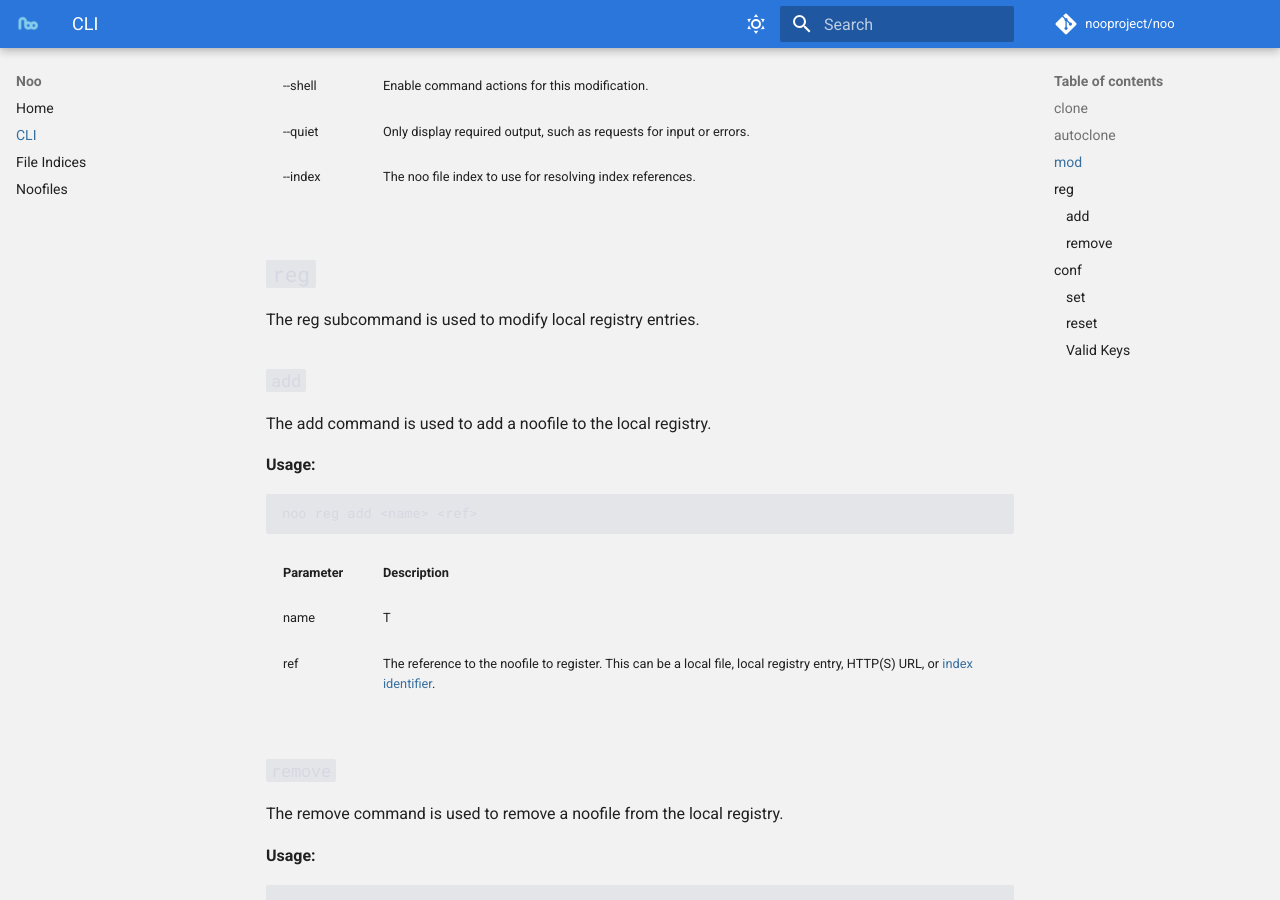
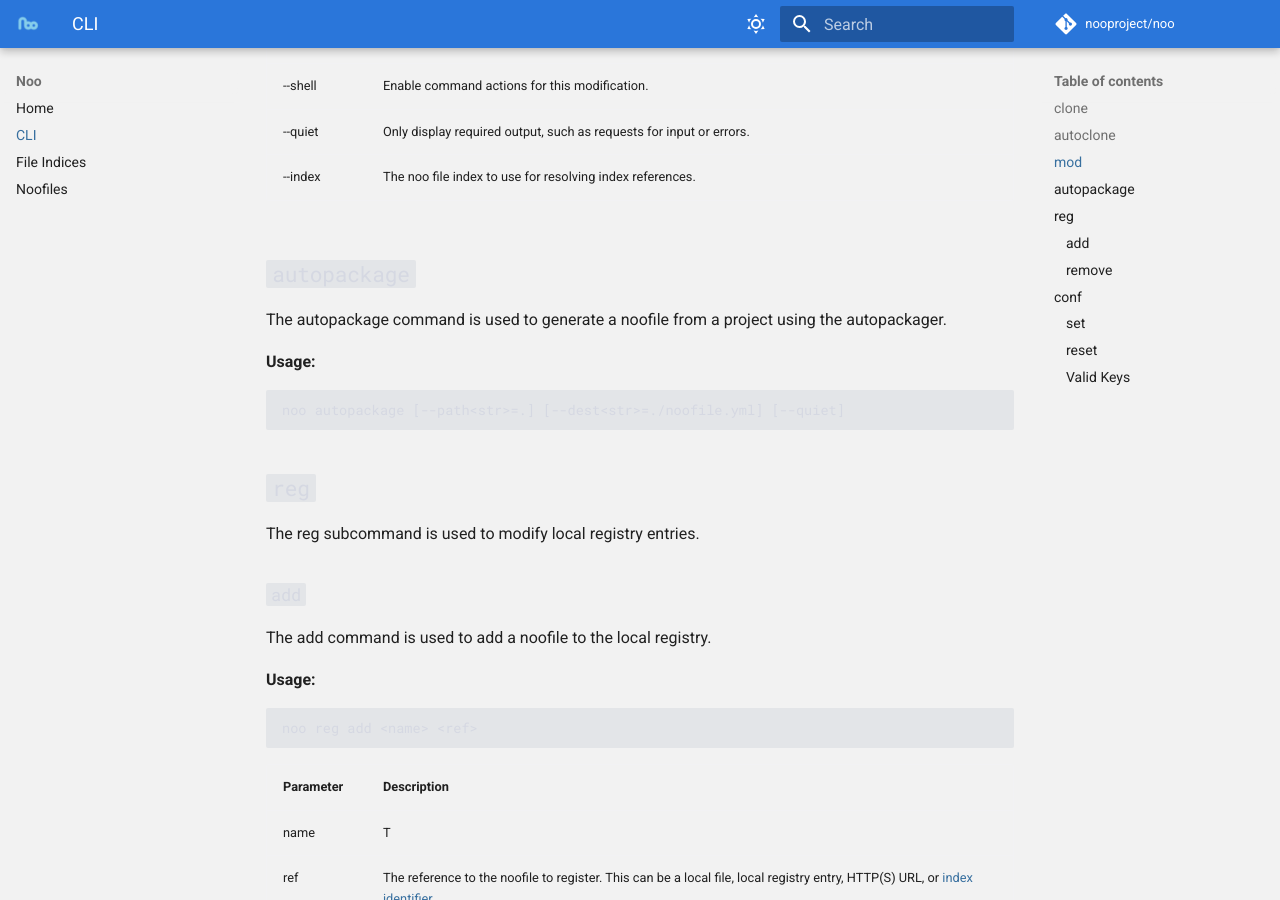
Before and after one commit to nooproject/noo, an MkDocs documentation site: the page built from docs/cli.md, in a window 1280 px wide and 900 px high, scrolled down 1640 px. Built offline with MkDocs 1.6.1 and Material for MkDocs 9.7.7, drawn with Linux system fonts in a browser that asks for light colours; comment, search, counter and statistics services are not loaded.

Commit message:
chore: add noo autopackagr to cli docs

```diff
--- a/docs/cli.md
+++ b/docs/cli.md
@@ -49,6 +49,14 @@ The mod command is used to in-place modify an existing project using a noofile.
 | --shell   | Enable command actions for this modification.                                                                                                |
 | --quiet   | Only display required output, such as requests for input or errors.                                                                          |
 | --index   | The noo file index to use for resolving index references.                                                                                    |
+
+## `autopackage`
+
+The autopackage command is used to generate a noofile from a project using the autopackager.
+
+**Usage:**
+
+    noo autopackage [--path<str>=.] [--dest<str>=./noofile.yml] [--quiet]
 
 ## `reg`
 
```
